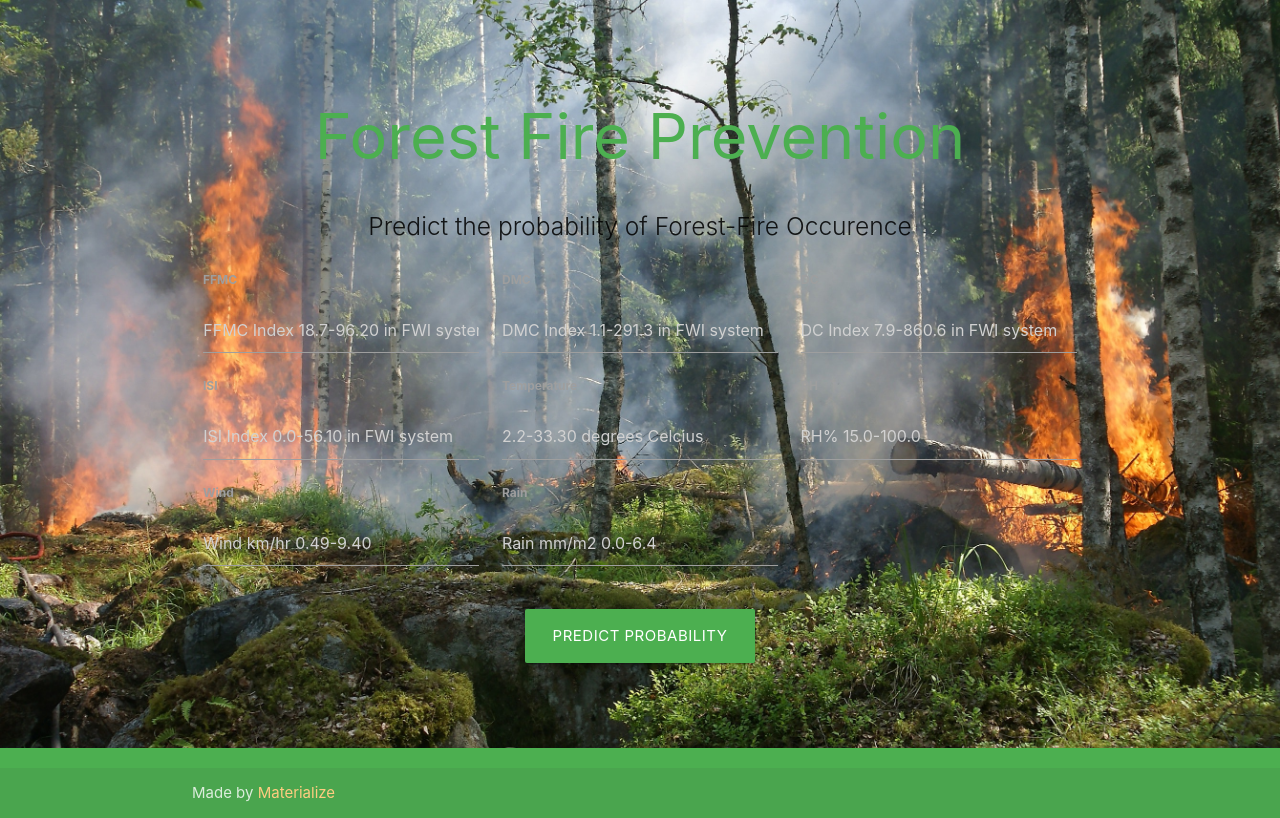
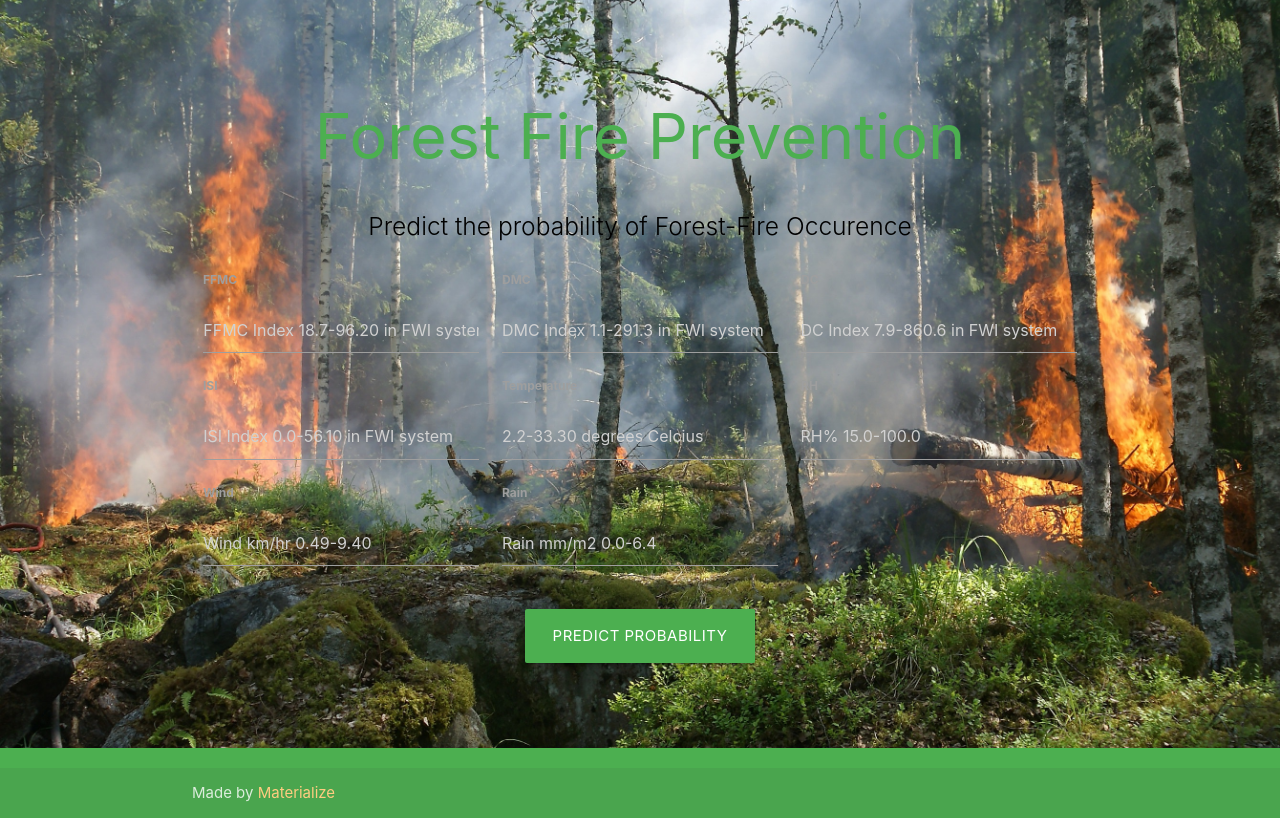
Before and after one commit to nikhilesh-03/Forest-Fires-Detection, a Flask app: template templates/index.html in a window 1280 px wide. Run offline with Flask 2, Linux system fonts and the light colour scheme; the template is opened without the code that fills it, so the values that code supplies are empty; parts of the project's set-up code (start-up, migrations or seed data) failed here and were passed over; some libraries are stand-ins or nearby versions.

Commit message:
files back to original

```diff
--- a/static/css/style.css
+++ b/static/css/style.css
@@ -13,8 +13,14 @@
 	font-size: inherit;
 }
 
-body{
-  background: url('../../Assets/bg.jpg');
-  background-size: 100%;
+body {
+  margin: 0;
+  padding: 0;
+  height: 100%;
+  outline: none;
+  box-sizing: border-box;
+  color: black;
+  background-image: url('../../Assets/bg.jpg');
+  background-position: center;
   background-size: cover;
 }
--- a/templates/index.html
+++ b/templates/index.html
@@ -7,8 +7,8 @@
 
   <!-- CSS  -->
   <link href="https://fonts.googleapis.com/icon?family=Material+Icons" rel="stylesheet">
-  <link href="./../static/css/materialize.css" type="text/css" rel="stylesheet" media="screen,projection"/>
-  <link href="./../static/css/style.css" type="text/css" rel="stylesheet" media="screen,projection"/>
+  <link href="./static/css/materialize.css" type="text/css" rel="stylesheet" media="screen,projection"/>
+  <link href="./static/css2/style.css" type="text/css" rel="stylesheet" media="screen,projection"/>
 </head>
 
 <body>
```
Also changed, not shown: app.py (+11 -11 lines), prediction.py (+24 -28 lines), 4 other files.
